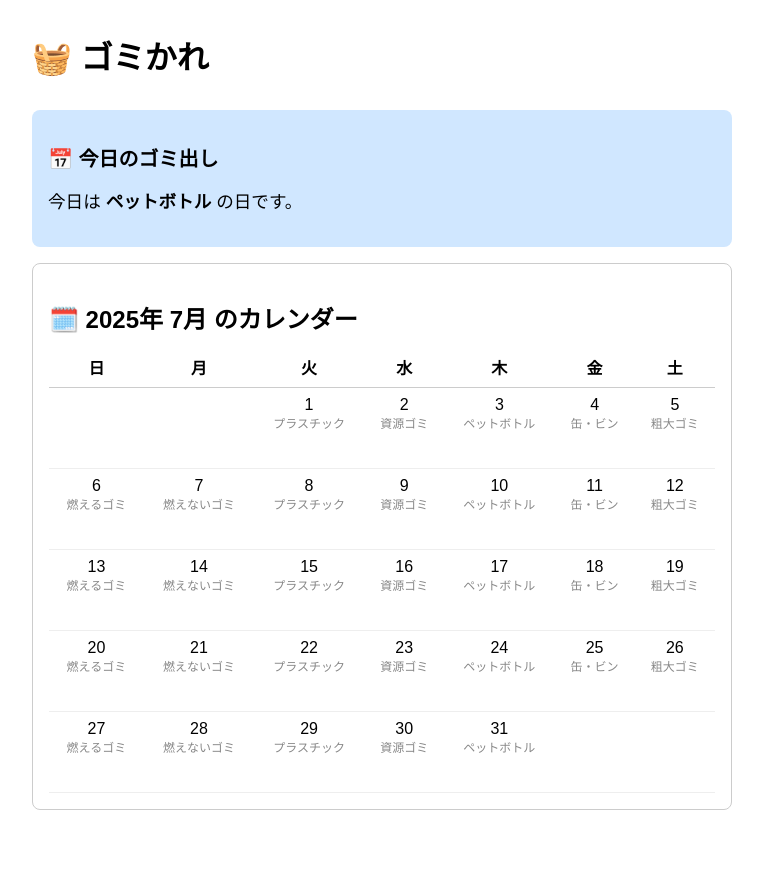
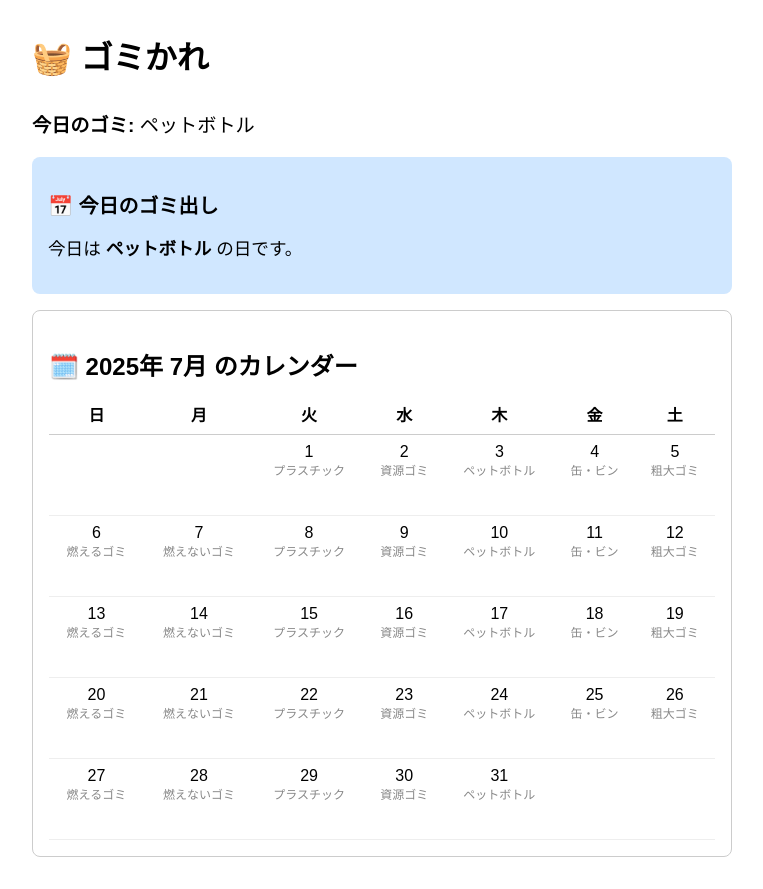
Before and after one commit to csya23060/gomikaren, a React (Create React App) app: page / in a window 1280 px wide. Shown: the whole page, without its empty margins (258-1021 px from the left). Before the commit the page ends 842 px from the top, so only its background shows below. Built offline with nearby package versions, Linux system fonts and the light colour scheme.

Commit message:
Update App.js
今日のゴミ色づけ

```diff
--- a/src/App.js
+++ b/src/App.js
@@ -25,6 +25,19 @@ export default function App() {
     localStorage.setItem("weekdayGarbage", JSON.stringify(weekdayGarbage));
   }, [weekdayGarbage]);
 
+  // 🔹 今日のゴミを赤色で表示する関数
+  const getDisplayGarbage = (day) => {
+    const defaultValue = defaultGarbage[day];
+    const value = weekdayGarbage[day];
+    return value !== defaultValue ? (
+      <span style={{ color: 'red', fontWeight: 'bold' }}>{value}</span>
+    ) : (
+      <span>{value}</span>
+    );
+  };
+
+  const today = new Date().getDay();
+
   return (
     <div
       style={{
@@ -37,6 +50,12 @@ export default function App() {
       <h1 style={{ fontWeight: 'bold', fontSize: '2em', marginBottom: '1em' }}>
         🧺 ゴミかれ
       </h1>
+
+      {/* 今日のゴミを赤色表示 */}
+      <div style={{ marginBottom: '1em', fontSize: '1.2em' }}>
+        <strong>今日のゴミ:</strong> {getDisplayGarbage(today)}
+      </div>
+
       <Today weekdayGarbage={weekdayGarbage} />
       <Calendar
         weekdayGarbage={weekdayGarbage}
```
